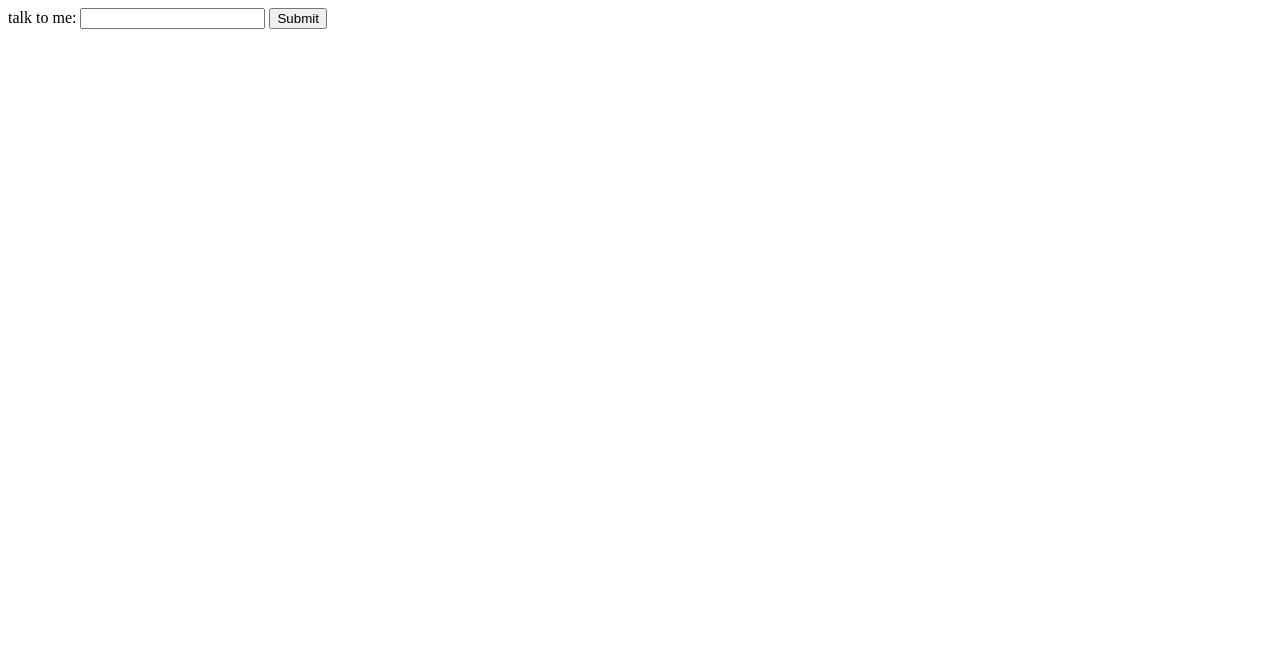
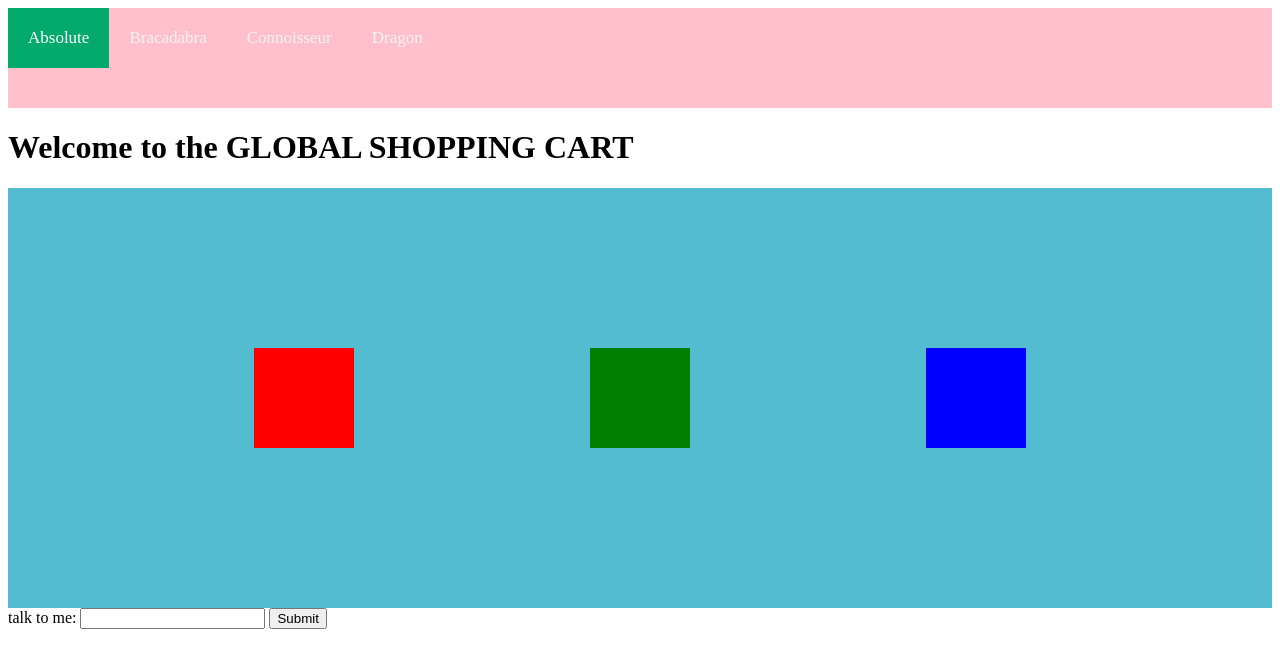
Before and after one commit to alicepalace/website, a plain HTML site: page index.html in a window 1280 px wide. Drawn offline with Linux system fonts and the light colour scheme.

Commit message:
Got a gold star

```diff
--- a/index.html
+++ b/index.html
@@ -1,9 +1,34 @@
 <!DOCTYPE html>
-<html>
+<html lang="en">
 <head>
 	<title>Smokers are jokers</title>
+	<link rel="stylesheet" type="text/css" href="style.css">
 </head>
 <body>
+<header>
+	<nav class="navbaby">
+		<a class="active" href="#absolute">Absolute</a>
+		<a href="#bracadabra">Bracadabra</a>
+		<a href="#connoisseur">Connoisseur</a>
+		<a href="#about">Dragon</a>
+	</nav>
+</header>
+<h1>Welcome to the GLOBAL SHOPPING CART</h1>
+<div class="container">
+	<div class="box red"></div>
+	<div class="box green"></div>
+	<div class="box blue"></div>
+  </div>
+<!--<nav>
+		<ul>
+			<li><a href="#">absolute</a></li>
+			<li><a href="#">bracadabra</a></li>
+			<li><a href="#">connoisseur</a></li>
+			<li><a href="#">dragon</a></li>
+        </ul>
+	</nav> -->
+
+<main>
 	<form>
 		<label for="inputText"> talk to me: </label>
 		<input type="text" id="inputText" name="inputText">
@@ -18,5 +43,8 @@
 
 
 	<script src="js/main.js"></script>
+</main>
+<footer>
+</footer>
 </body>
 </html>
--- /dev/null
+++ b/style.css
@@ -0,0 +1,50 @@
+.navbaby {
+    background-color: pink;
+    height: 100px;
+    overflow: hidden;
+}
+
+.navbaby a {
+    float: left;
+    color: #f2f2f2;
+    text-align: center;
+    padding: 20px 20px;
+    text-decoration: none;
+    font-size: 17px;
+}
+
+.navbaby a:hover {
+    background-color: #5e14dd;
+    color: black;
+}
+
+.navbaby a.active {
+    background-color: #04AA6D;
+    color: white;
+}
+
+.container {
+    display: flex;
+    justify-content: space-evenly;
+    align-items: center;
+    height: 400px;
+    background-color: #53bcd1;
+    padding: 10px;
+}
+
+.box {
+    width: 100px;
+    height: 100px;
+}
+
+.red {
+    background-color: red;
+}
+
+.green {
+    background-color: green;
+}
+
+.blue {
+    background-color: blue;
+}
```
